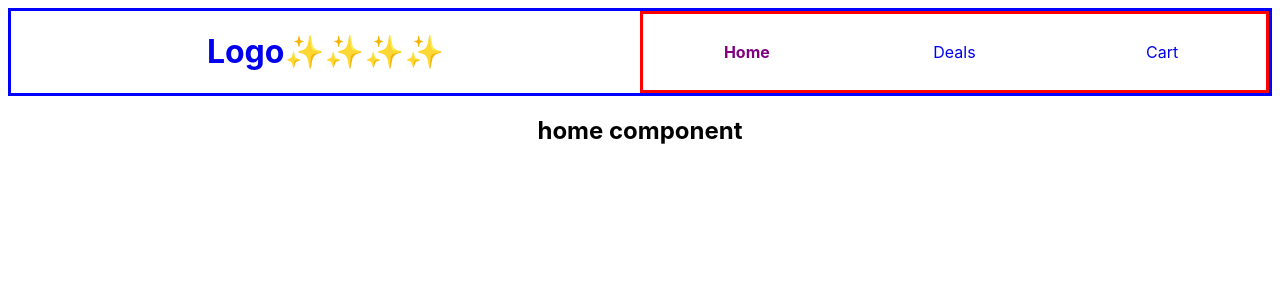
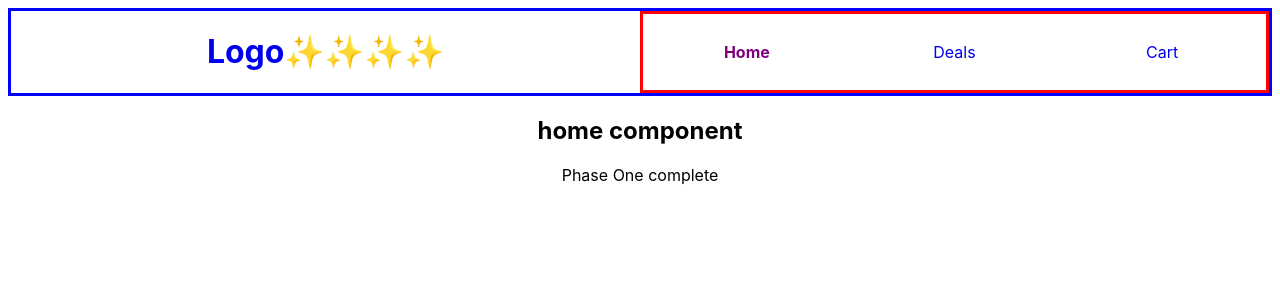
Before and after one commit to bushbass/guidedProjects.dev, a React (Create React App) app: page / in a window 1280 px wide. Shown: the top 300 px of the page. Built offline with nearby package versions, Linux system fonts and the light colour scheme.

Commit message:
phase one complete

```diff
--- a/src/components/Home.js
+++ b/src/components/Home.js
@@ -3,6 +3,7 @@ export default function Home() {
     <div className="home">
       <div>
         <h2>home component</h2>
+        <p>Phase One complete</p>
       </div>
     </div>
   );
```
